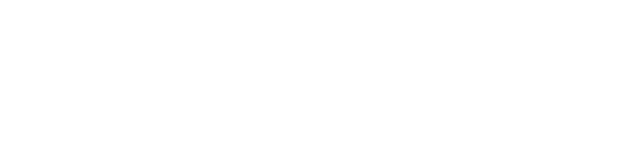
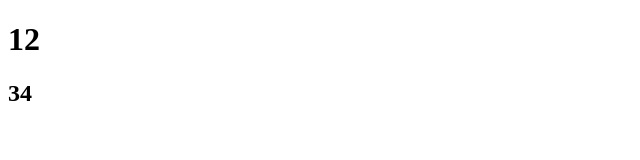
Before and after one commit to petrfranklin123/project, a plain HTML site: page index.html in a window 1280 px wide. Shown: the full height of the page, 0-640 px from the left. Drawn offline with Linux system fonts and the light colour scheme.

Commit message:
index.html mod

```diff
--- a/index.html
+++ b/index.html
@@ -7,5 +7,8 @@
 </head>
 <body>
 
+    <h1>12</h1>
+    <h2>34</h2>
+
 </body>
 </html>
```
